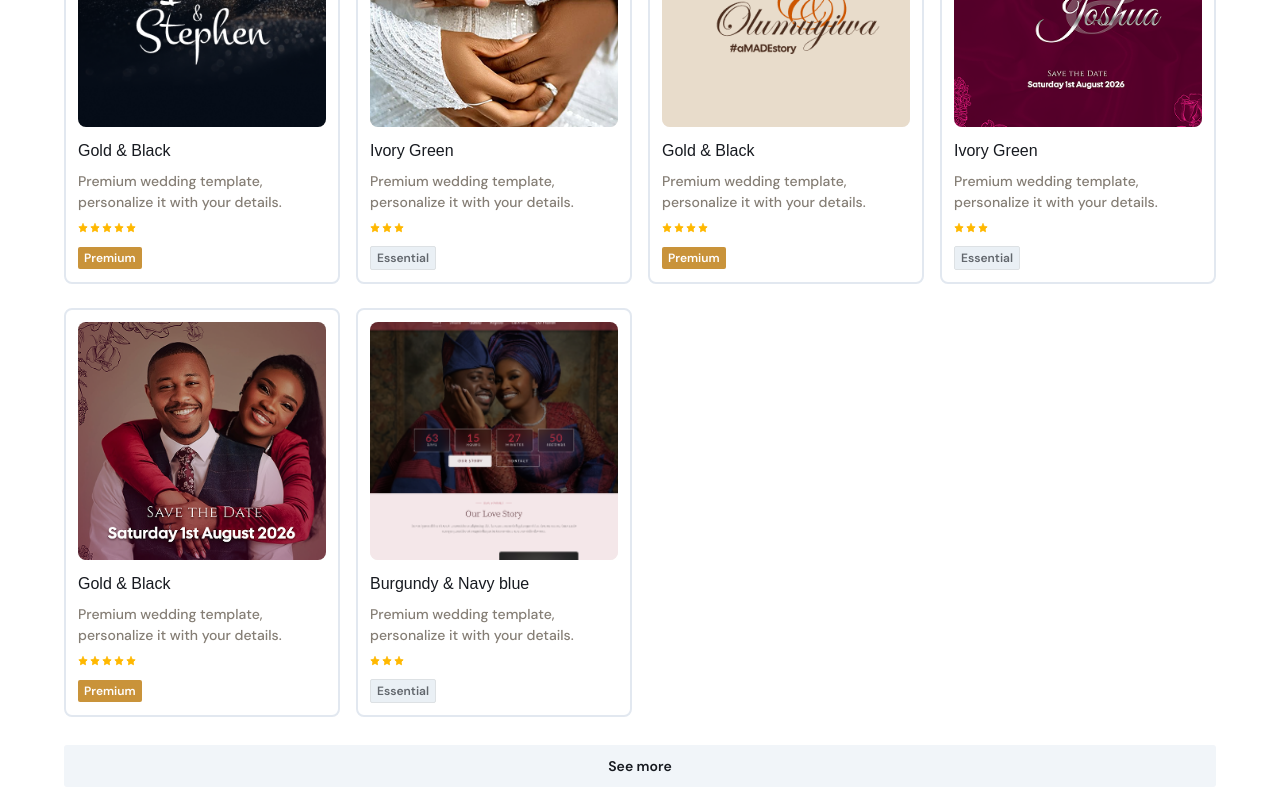
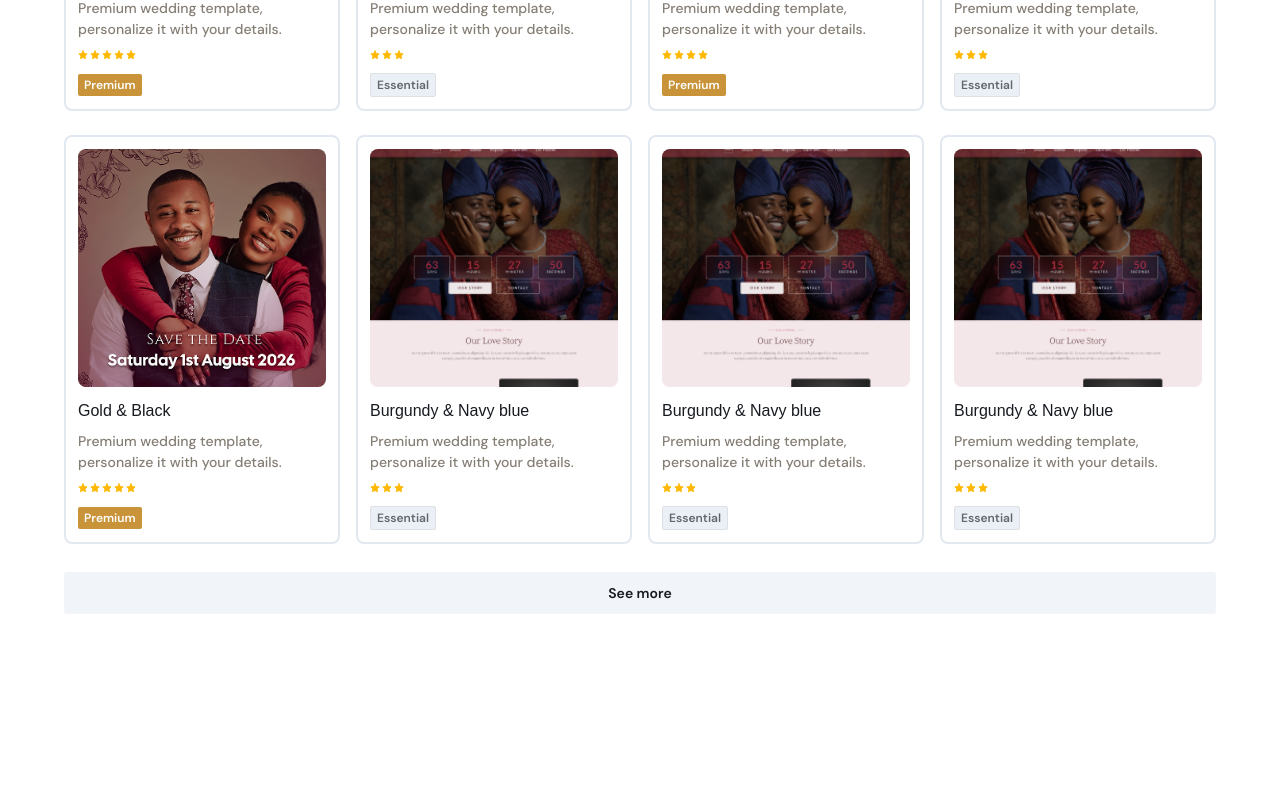
Before and after one commit to CantoX-Hub/cantoX-website, a Next.js app: page /templates in a window 1280 px wide. Shown: the part 860-1660 px from the top of the page. Built offline with nearby package versions, Linux system fonts and the light colour scheme; a web font is replaced by a local one.

Commit message:
implement pagination for template component

```diff
--- /dev/null
+++ b/app/component/TemplateCardLayout.tsx
@@ -0,0 +1,149 @@
+"use client";
+import { templates, tabs } from "@/app/data";
+import { TemplateCategory } from "@/app/types/index.types";
+import { useEffect, useMemo, useRef, useState } from "react";
+import { TemplateCard } from "./landing/TemplateCard";
+
+/** Cards shown on first load, and added on each "See more" click */
+const PAGE_SIZE = 8;
+/** How long the loader shows before the next batch appears (ms) */
+const LOAD_DELAY = 600;
+
+export default function TemplateCardDesign() {
+  const [activeTab, setActiveTab] = useState<TemplateCategory>("All");
+  const [visibleCount, setVisibleCount] = useState(PAGE_SIZE);
+  const [isLoadingMore, setIsLoadingMore] = useState(false);
+  const loadTimer = useRef<ReturnType<typeof setTimeout> | null>(null);
+
+  // Clear any pending load if the component unmounts mid-load
+  useEffect(() => {
+    return () => {
+      if (loadTimer.current) clearTimeout(loadTimer.current);
+    };
+  }, []);
+
+  const filteredTemplates = useMemo(() => {
+    if (activeTab === "All") return templates;
+    return templates.filter((template) => template.category === activeTab);
+  }, [activeTab]);
+
+  const visibleTemplates = filteredTemplates.slice(0, visibleCount);
+  const remaining = filteredTemplates.length - visibleCount;
+  const hasMore = remaining > 0;
+  // Only show as many skeletons as cards that are actually coming
+  const skeletonCount = Math.min(PAGE_SIZE, Math.max(remaining, 0));
+
+  const handleTabChange = (tab: TemplateCategory) => {
+    if (loadTimer.current) clearTimeout(loadTimer.current);
+    setIsLoadingMore(false);
+    setActiveTab(tab);
+    setVisibleCount(PAGE_SIZE); // every tab starts back at 8
+  };
+
+  const handleSeeMore = () => {
+    if (isLoadingMore) return;
+    setIsLoadingMore(true);
+
+    loadTimer.current = setTimeout(() => {
+      setVisibleCount((count) => count + PAGE_SIZE);
+      setIsLoadingMore(false);
+    }, LOAD_DELAY);
+  };
+
+  return (
+    <section className="bg-white py-20 md:py-28">
+      <div className="px-5 sm:px-[5%] w-full maxContainer">
+        {/* Tabs */}
+        <div className="mb-8 border-b-2 border-[#E6E6E6]">
+          <div className="flex items-center gap-8 md:gap-12">
+            {tabs.map((tab) => {
+              const isActive = activeTab === tab;
+
+              return (
+                <button
+                  key={tab}
+                  type="button"
+                  onClick={() => handleTabChange(tab)}
+                  aria-pressed={isActive}
+                  className={`relative pb-3 text-[14px] font-medium transition-colors duration-300 min-w-16 sm:min-w-28 ${
+                    isActive
+                      ? "text-[#171A20]"
+                      : "text-[#B1B1B1] hover:text-[#555]"
+                  }`}
+                >
+                  {tab}
+
+                  {isActive && (
+                    <span className="absolute bottom-[-1px] left-0 h-[2px] w-full bg-[#060D18]" />
+                  )}
+                </button>
+              );
+            })}
+          </div>
+        </div>
+
+        {/* Template Grid */}
+        <div
+          aria-busy={isLoadingMore}
+          className="grid grid-cols-1 mt-12 gap-x-4 gap-y-6 sm:grid-cols-3 md:grid-cols-4"
+        >
+          {visibleTemplates.map((template) => (
+            <TemplateCard key={template.id} template={template} />
+          ))}
+
+          {/* Lazy loader: skeleton cards while the next batch "loads" */}
+          {isLoadingMore &&
+            Array.from({ length: skeletonCount }).map((_, i) => (
+              <TemplateCardSkeleton key={`skeleton-${i}`} />
+            ))}
+        </div>
+
+        {/* Empty state for a category with no templates */}
+        {filteredTemplates.length === 0 && (
+          <p className="mt-12 text-center text-sm text-[#6B7280]">
+            No templates in this category yet.
+          </p>
+        )}
+
+        {/* See More: only when there are cards left to show */}
+        {hasMore && (
+          <button
+            type="button"
+            onClick={handleSeeMore}
+            disabled={isLoadingMore}
+            className="mt-7 flex h-[42px] w-full items-center justify-center gap-2 rounded-[3px] bg-[#F1F5F9] text-[14px] font-semibold text-[#171A20] transition-all duration-300 hover:bg-[#E7EBEF] disabled:cursor-wait disabled:opacity-80"
+          >
+            {isLoadingMore ? (
+              <>
+                <span
+                  aria-hidden="true"
+                  className="h-4 w-4 animate-spin rounded-full border-2 border-[#171A20]/20 border-t-[#171A20]"
+                />
+                Loading…
+              </>
+            ) : (
+              "See more"
+            )}
+          </button>
+        )}
+
+        {/* Announces the new cards to screen readers */}
+        <p className="sr-only" aria-live="polite">
+          {isLoadingMore
+            ? "Loading more templates"
+            : `Showing ${visibleTemplates.length} of ${filteredTemplates.length} templates`}
+        </p>
+      </div>
+    </section>
+  );
+}
+
+function TemplateCardSkeleton() {
+  return (
+    <div aria-hidden="true" className="animate-pulse">
+      <div className="aspect-[3/4] w-full rounded-[4px] bg-[#F1F5F9]" />
+      <div className="mt-3 h-3.5 w-3/4 rounded bg-[#F1F5F9]" />
+      <div className="mt-2 h-3 w-1/2 rounded bg-[#F1F5F9]" />
+    </div>
+  );
+}
--- a/app/component/about-us/OnePlatform.tsx
+++ b/app/component/about-us/OnePlatform.tsx
@@ -28,7 +28,7 @@ export default function OnePlatform() {
   return (
     <section className="overflow-hidden bg-white py-12 sm:py-16 md:py-20">
       {/* Header */}
-      <div className="maxContainer mb-8 px-5 sm:px-[5%] text-center md:mb-10">
+      <div className="maxContainer mb-8 px-5 sm:px-[5%] w-full text-center md:mb-10">
         <span className="mb-2 block text-[14px] uppercase font-dm-sans text-[#C9933A] ">
                     ONE PLATFORM, THREE SIDES
                   </span>
@@ -40,7 +40,7 @@ export default function OnePlatform() {
         </p>
       </div>
 
-      <div className="relative w-full maxContainer px-[5%] overflow-hidden">
+      <div className="relative w-full maxContainer px-5 sm:px-[5%]overflow-hidden">
           <div className="flex justify-between flex-wrap sm:flex-nowrap gap-8 ">
             {features.map((feature, index) => (
               <FeatureCard key={index} feature={feature} index={index} />
--- a/app/component/landing/TemplatesDesign.tsx
+++ b/app/component/landing/TemplatesDesign.tsx
@@ -1,19 +1,54 @@
 "use client";
 import { templates, tabs } from "@/app/data";
 import { TemplateCategory } from "@/app/types/index.types";
-import { useMemo, useState } from "react";
+import { useEffect, useMemo, useRef, useState } from "react";
 import { TemplateCard } from "./TemplateCard";
+
+/** Cards shown on first load, and added on each "See more" click */
+const PAGE_SIZE = 8;
+/** How long the loader shows before the next batch appears (ms) */
+const LOAD_DELAY = 600;
 
 export default function Templates() {
   const [activeTab, setActiveTab] = useState<TemplateCategory>("All");
+  const [visibleCount, setVisibleCount] = useState(PAGE_SIZE);
+  const [isLoadingMore, setIsLoadingMore] = useState(false);
+  const loadTimer = useRef<ReturnType<typeof setTimeout> | null>(null);
+
+  // Clear any pending load if the component unmounts mid-load
+  useEffect(() => {
+    return () => {
+      if (loadTimer.current) clearTimeout(loadTimer.current);
+    };
+  }, []);
 
   const filteredTemplates = useMemo(() => {
     if (activeTab === "All") return templates;
+    return templates.filter((template) => template.category === activeTab);
+  }, [activeTab]);
 
-    return templates.filter(
-      (template) => template.category === activeTab
-    );
-  }, [activeTab]);
+  const visibleTemplates = filteredTemplates.slice(0, visibleCount);
+  const remaining = filteredTemplates.length - visibleCount;
+  const hasMore = remaining > 0;
+  // Only show as many skeletons as cards that are actually coming
+  const skeletonCount = Math.min(PAGE_SIZE, Math.max(remaining, 0));
+
+  const handleTabChange = (tab: TemplateCategory) => {
+    if (loadTimer.current) clearTimeout(loadTimer.current);
+    setIsLoadingMore(false);
+    setActiveTab(tab);
+    setVisibleCount(PAGE_SIZE); // every tab starts back at 8
+  };
+
+  const handleSeeMore = () => {
+    if (isLoadingMore) return;
+    setIsLoadingMore(true);
+
+    loadTimer.current = setTimeout(() => {
+      setVisibleCount((count) => count + PAGE_SIZE);
+      setIsLoadingMore(false);
+    }, LOAD_DELAY);
+  };
 
   return (
     <section className="bg-white py-20 md:py-28">
@@ -24,7 +59,7 @@ export default function Templates() {
             TEMPLATES
           </span>
 
-          <h2 className="mb-3 text-[24px] sm:text-[32px] leading-tight tracking-[-0.005em] ">
+          <h2 className="mb-3 text-[24px] sm:text-[32px] leading-tight tracking-[-0.005em]">
             Find your perfect design
           </h2>
 
@@ -43,7 +78,9 @@ export default function Templates() {
               return (
                 <button
                   key={tab}
-                  onClick={() => setActiveTab(tab)}
+                  type="button"
+                  onClick={() => handleTabChange(tab)}
+                  aria-pressed={isActive}
                   className={`relative pb-3 text-[14px] font-medium transition-colors duration-300 min-w-16 sm:min-w-28 ${
                     isActive
                       ? "text-[#171A20]"
@@ -62,23 +99,67 @@ export default function Templates() {
         </div>
 
         {/* Template Grid */}
-        <div className="grid grid-cols-1 mt-12 gap-x-4 gap-y-6 sm:grid-cols-3 md:grid-cols-4">
-          {filteredTemplates.map((template) => (
-            <TemplateCard
-              key={template.id}
-              template={template}
-            />
+        <div
+          aria-busy={isLoadingMore}
+          className="grid grid-cols-1 mt-12 gap-x-4 gap-y-6 sm:grid-cols-3 md:grid-cols-4"
+        >
+          {visibleTemplates.map((template) => (
+            <TemplateCard key={template.id} template={template} />
           ))}
+
+          {/* Lazy loader: skeleton cards while the next batch "loads" */}
+          {isLoadingMore &&
+            Array.from({ length: skeletonCount }).map((_, i) => (
+              <TemplateCardSkeleton key={`skeleton-${i}`} />
+            ))}
         </div>
 
-        {/* See More */}
-        <button
-          type="button"
-          className="mt-7 flex h-[42px] w-full items-center justify-center rounded-[3px] bg-[#F1F5F9] text-[14px] font-semibold text-[#171A20] transition-all duration-300 hover:bg-[#E7EBEF]"
-        >
-          See more
-        </button>
+        {/* Empty state for a category with no templates */}
+        {filteredTemplates.length === 0 && (
+          <p className="mt-12 text-center text-sm text-[#6B7280]">
+            No templates in this category yet.
+          </p>
+        )}
+
+        {/* See More: only when there are cards left to show */}
+        {hasMore && (
+          <button
+            type="button"
+            onClick={handleSeeMore}
+            disabled={isLoadingMore}
+            className="mt-7 flex h-[42px] w-full items-center justify-center gap-2 rounded-[3px] bg-[#F1F5F9] text-[14px] font-semibold text-[#171A20] transition-all duration-300 hover:bg-[#E7EBEF] disabled:cursor-wait disabled:opacity-80"
+          >
+            {isLoadingMore ? (
+              <>
+                <span
+                  aria-hidden="true"
+                  className="h-4 w-4 animate-spin rounded-full border-2 border-[#171A20]/20 border-t-[#171A20]"
+                />
+                Loading…
+              </>
+            ) : (
+              "See more"
+            )}
+          </button>
+        )}
+
+        {/* Announces the new cards to screen readers */}
+        <p className="sr-only" aria-live="polite">
+          {isLoadingMore
+            ? "Loading more templates"
+            : `Showing ${visibleTemplates.length} of ${filteredTemplates.length} templates`}
+        </p>
       </div>
     </section>
   );
 }
+
+function TemplateCardSkeleton() {
+  return (
+    <div aria-hidden="true" className="animate-pulse">
+      <div className="aspect-[3/4] w-full rounded-[4px] bg-[#F1F5F9]" />
+      <div className="mt-3 h-3.5 w-3/4 rounded bg-[#F1F5F9]" />
+      <div className="mt-2 h-3 w-1/2 rounded bg-[#F1F5F9]" />
+    </div>
+  );
+}
--- a/app/component/layout/Navbar.tsx
+++ b/app/component/layout/Navbar.tsx
@@ -58,7 +58,7 @@ export default function Navbar() {
           : "border-transparent bg-white py-5 md:py-6"
       }`}
     >
-      <div className="maxContainer px-5 sm:px-[5%] flex items-center justify-between">
+      <div className="maxContainer px-5 sm:px-[5%] w-full flex items-center justify-between">
         {/* Logo */}
         <Link
           href="/"
@@ -81,7 +81,6 @@ export default function Navbar() {
             {navLinks.map((link) => (
               <motion.li
                 key={link.name}
-                whileHover={{ y: -2 }}
                 transition={{ duration: 0.2 }}
               >
                 <Link
--- a/app/data/index.ts
+++ b/app/data/index.ts
@@ -61,7 +61,46 @@ export const templates: Template[] = [
     category: "Free",
     rating: 3,
   },
-
+  {
+    id: 7,
+    name: "Burgundy & Navy blue",
+    style: "premium",
+    description:
+      "Premium wedding template, personalize it with your details.",
+    image: "/template6.png",
+    category: "Free",
+    rating: 3,
+  },
+  {
+    id: 8,
+    name: "Burgundy & Navy blue",
+    style: "premium",
+    description:
+      "Premium wedding template, personalize it with your details.",
+    image: "/template6.png",
+    category: "Free",
+    rating: 3,
+  },
+  {
+    id: 9,
+    name: "Burgundy & Navy blue",
+    style: "premium",
+    description:
+      "Premium wedding template, personalize it with your details.",
+    image: "/template6.png",
+    category: "Free",
+    rating: 3,
+  },
+  {
+    id: 10,
+    name: "Burgundy & Navy blue",
+    style: "premium",
+    description:
+      "Premium wedding template, personalize it with your details.",
+    image: "/template6.png",
+    category: "Free",
+    rating: 3,
+  }
 ];
 
 export const tabs: TemplateCategory[] = ["All", "Free", "Premium"];
--- a/app/templates/page.tsx
+++ b/app/templates/page.tsx
@@ -1,9 +1,8 @@
 import HappyCouple from "../component/landing/HappyCouple";
 import MoreWithCanto from "../component/landing/MoreWithCanto";
-import Templates from "../component/landing/TemplatesDesign";
 import Footer from "../component/layout/Footer";
 import PageHeroBanner from "../component/layout/PageHero";
-
+import TemplateCardDesign from "../component/TemplateCardLayout";
 
 export default function TemplatesPage() {
   return (
@@ -12,7 +11,7 @@ export default function TemplatesPage() {
         eyebrow="Templates"
         title="Behind every seamless wedding is a planner who had the right tools. Now you have them."
       />
-      <Templates/>
+      <TemplateCardDesign/>
       <MoreWithCanto/>
       <HappyCouple/>
       <Footer/>
```
